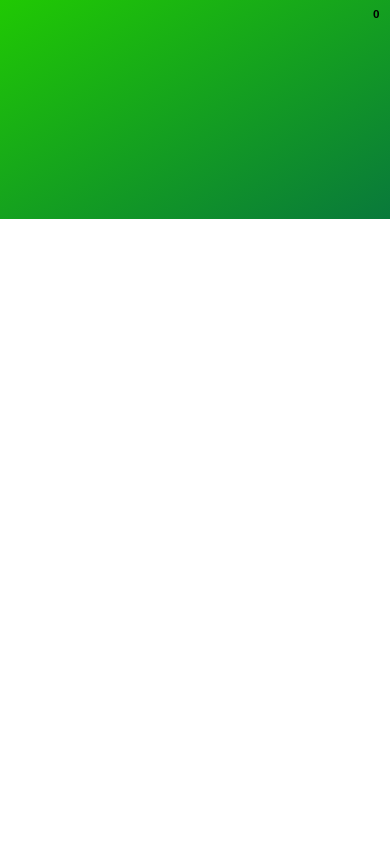
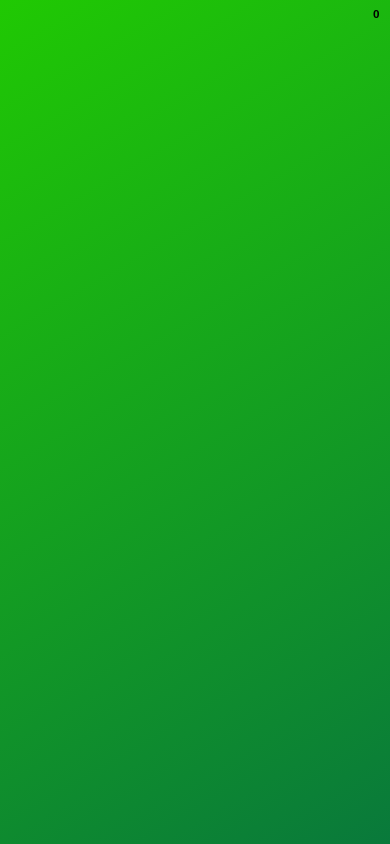
Before and after one commit to adamgiebl/CoinClicker, a plain HTML site: page index.html in a window 390 px wide. Drawn offline with Linux system fonts and the light colour scheme.

Commit message:
responsive

```diff
--- a/style.css
+++ b/style.css
@@ -6,7 +6,7 @@ body {
 #screen {
     position: relative;
     width: 100vw;
-    height: 56.25vw;
+    height: 100vh;
     overflow: hidden;
 }
 
```
